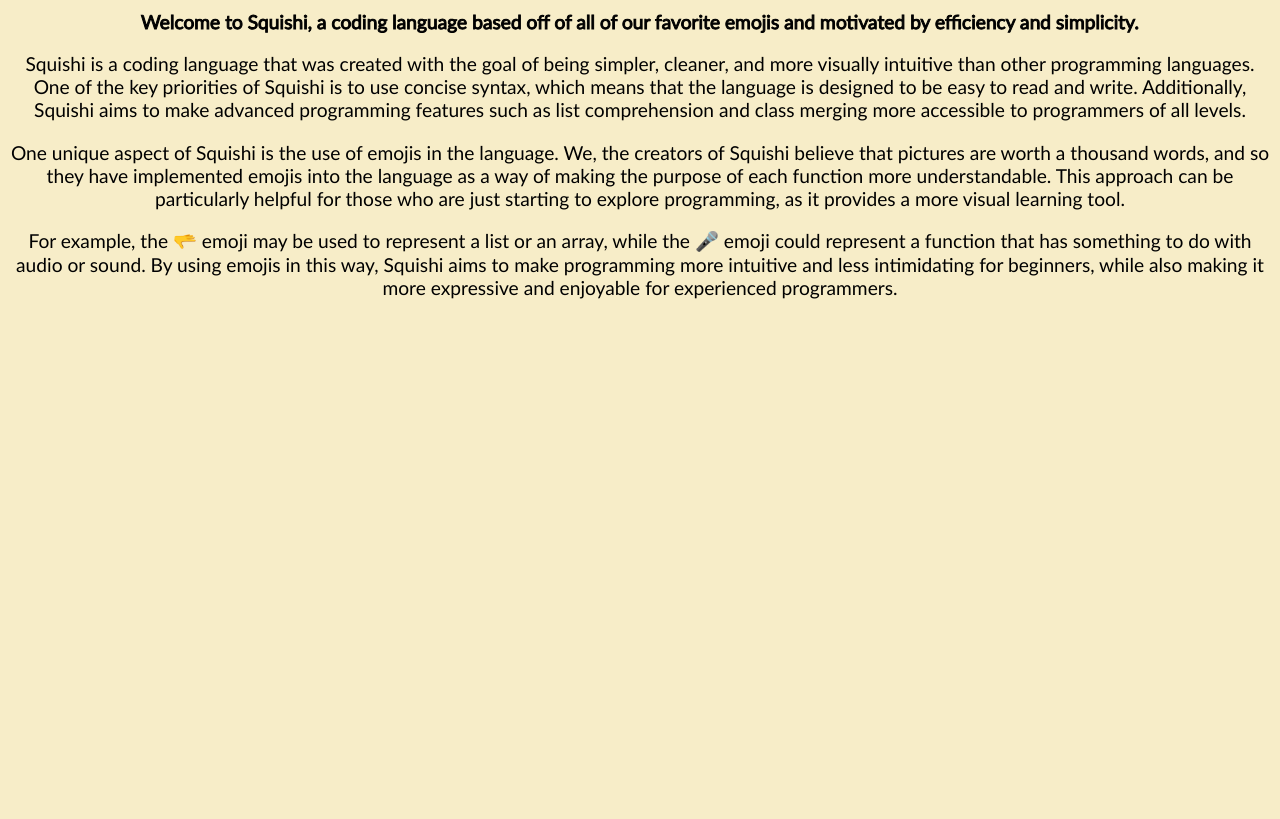
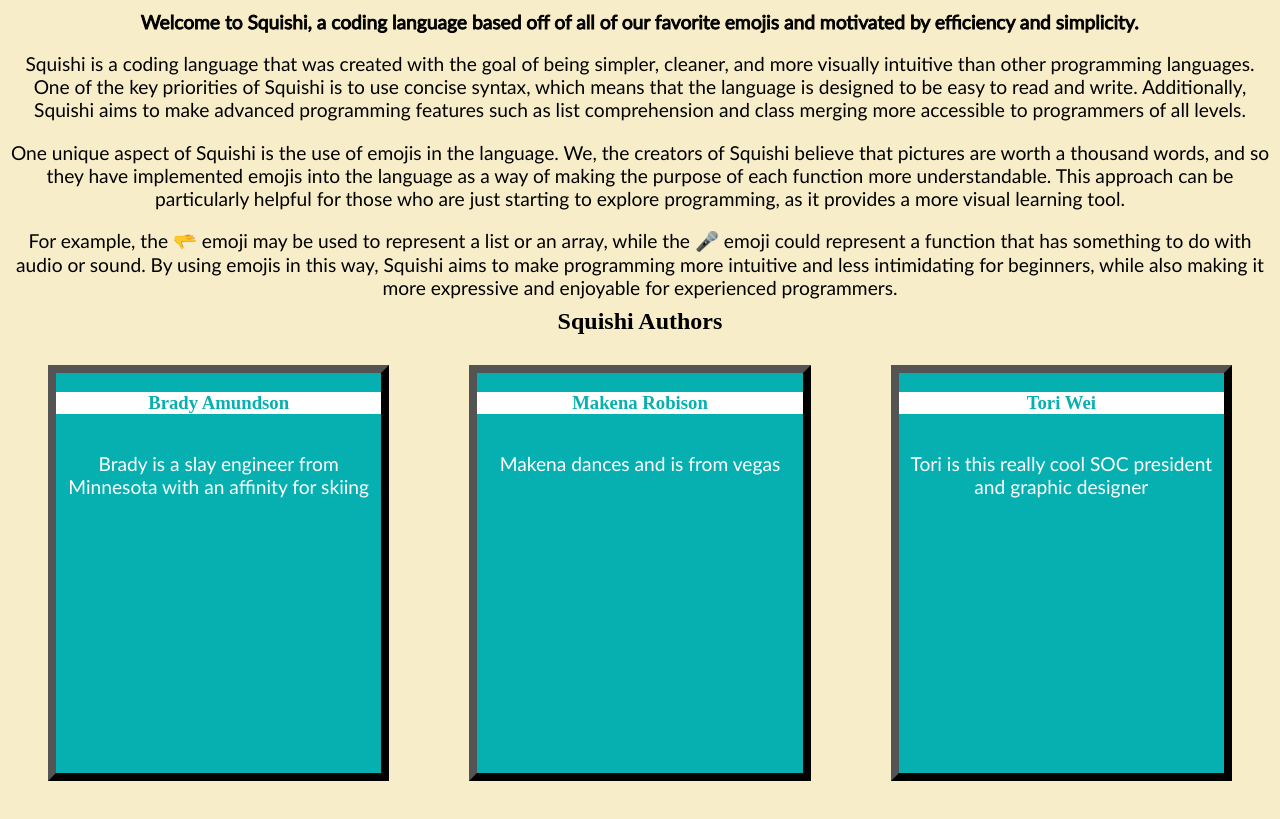
Before and after one commit to BradyAmundson/Squishi, a website: page index.html in a window 1280 px wide. Shown: the part 87-906 px from the top of the page. Before the commit the page ends 800 px from the top, so only its background shows below. Drawn offline with Linux system fonts and the light colour scheme.

Commit message:
pages looking spiffy, needs images and links

```diff
--- a/index.html
+++ b/index.html
@@ -12,25 +12,48 @@
 		}
 
 		p{
-			color: black;
 			font-family: "Gill Sans", sans-serif;
 			font-size: 120%;
 			text-align: center;
 		}
 
-		welcome{
+		#welcome{
 			-webkit-text-stroke-width: 1px;
 			-webkit-text-stroke-color: black;
+		}
+
+		#bio{
+			background-color: #07b0b0;
+			color: white;
+			margin: 40px;
+			height: 400px;
+			border: 0.5rem outset black;
+		}
+		h3{
+			background-color: white;
+			color: #07b0b0;
+			text-align: center;
+		}
+		h2{
+			text-align: center;
+			margin: -10px;
+		}
+		#row{
+		  display: grid;
+		  height: 500px;
+		  grid-template-columns: repeat(3, 1fr);
+		  grid-template-rows: 100px;
+
 		}
 	</style>
 </head>
 <body>
 	<h1>Squishi</h1>
-	<welcome>
+	<div id = "welcome">
 		<p>
 			Welcome to Squishi, a coding language based off of all of our favorite emojis and motivated by efficiency and simplicity.
 		</p>
-	</welcome>
+	</div>
 	<p>Squishi is a coding language that was created with the goal of being simpler, cleaner, and more visually intuitive than other programming languages. One of the key priorities of Squishi is to use concise syntax, which means that the language is designed to be easy to read and write. Additionally, Squishi aims to make advanced programming features such as list comprehension and class merging more accessible to programmers of all levels.
 	</p>
 	</n>
@@ -41,7 +64,24 @@
 	<p>
 	For example, the 🫳 emoji may be used to represent a list or an array, while the 🎤 emoji could represent a function that has something to do with audio or sound. By using emojis in this way, Squishi aims to make programming more intuitive and less intimidating for beginners, while also making it more expressive and enjoyable for experienced programmers.
 	</p>
-
+	<h2>Squishi Authors</h2>
+	<div id = "row">
+		<div id = "bio">
+			<h3>Brady Amundson</h3>
+			<img src="">
+			<p>Brady is a slay engineer from Minnesota with an affinity for skiing</p>
+		</div>
+		<div id = "bio">
+			<h3>Makena Robison</h3>
+			<img src="">
+			<p>Makena dances and is from vegas</p>
+		</div>
+		<div id = "bio">
+			<h3>Tori Wei</h3>
+			<img src="">
+			<p>Tori is this really cool SOC president and graphic designer</p>
+		</div>
+	</div>
 
 
 
```
